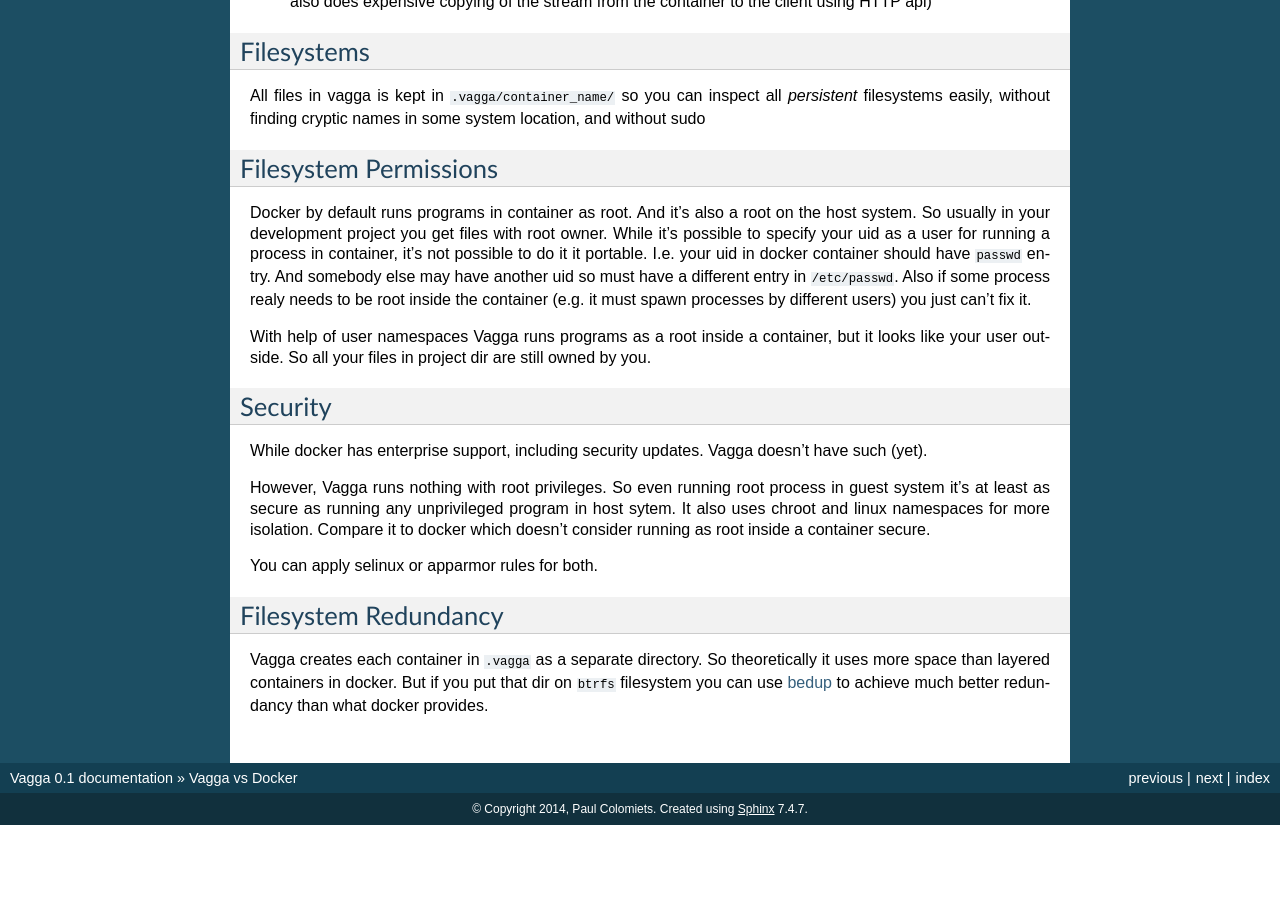
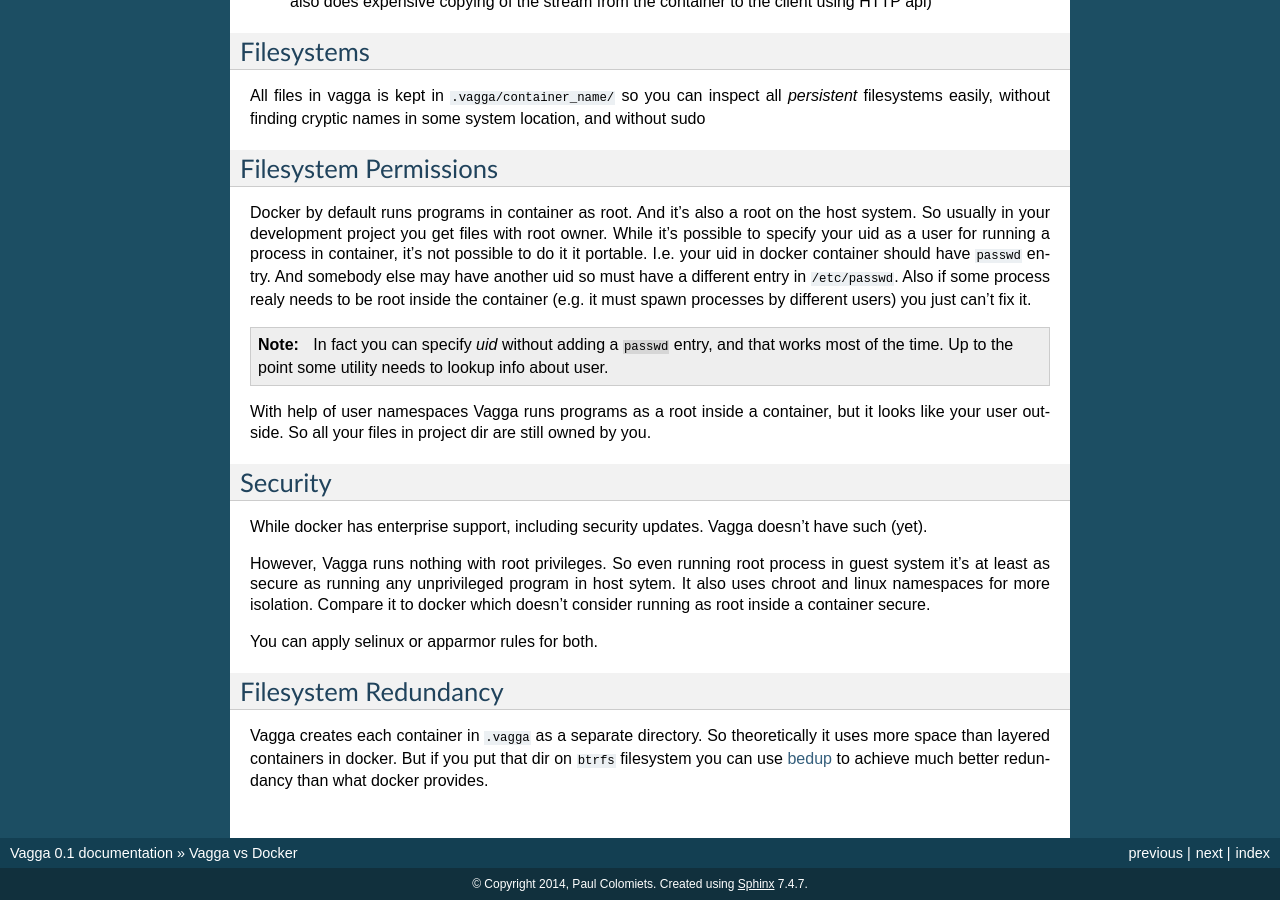
Before and after one commit to tailhook/vagga, a Sphinx documentation site: the page built from docs/compare_to_docker.rst, in a window 1280 px wide and 900 px high, scrolled down 881 px. Built offline with Sphinx 7.4.7, drawn with Linux system fonts in a browser that asks for light colours; before the commit the page ends 1706 px from its top, so only the background shows below that.

Commit message:
Add clarification about user uid

```diff
--- a/docs/compare_to_docker.rst
+++ b/docs/compare_to_docker.rst
@@ -74,6 +74,10 @@
 some process realy needs to be root inside the container (e.g. it must spawn
 processes by different users) you just can't fix it.
 
+.. note:: In fact you can specify `uid` without adding a ``passwd`` entry, and
+   that works most of the time. Up to the point some utility needs to
+   lookup info about user.
+
 With help of user namespaces Vagga runs programs as a root inside a container,
 but it looks like your user outside. So all your files in project dir are still
 owned by you.
```
